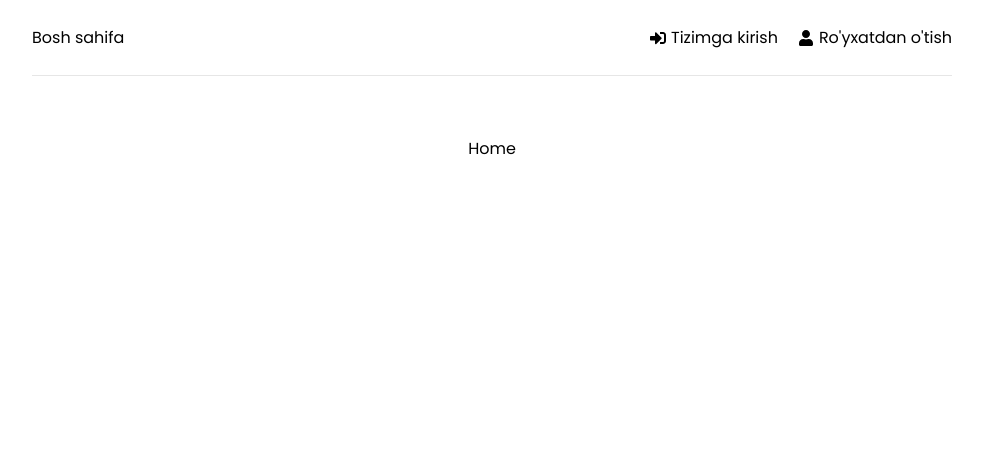
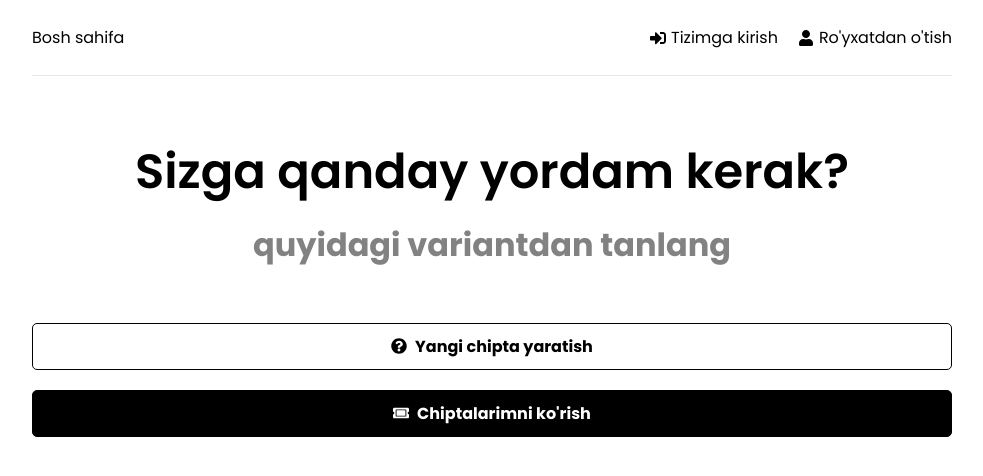
Before and after one commit to LazizbekDev/ticket-app, a React (Create React App) app in the folder client/: page / in a window 1280 px wide. Shown: the top 476 px of the page, without its empty margins (148-1131 px from the left). Built offline with nearby package versions, Linux system fonts and the light colour scheme.

Commit message:
initial home page

```diff
--- a/client/src/pages/Home.jsx
+++ b/client/src/pages/Home.jsx
@@ -1,10 +1,21 @@
-import React from "react";
+import { Link } from "react-router-dom";
+import { FaQuestionCircle, FaTicketAlt } from "react-icons/fa";
 
 const Home = () => {
     return (
-        <div>
-            Home
-        </div>
+        <>
+            <section className={'heading'}>
+                <h1>Sizga qanday yordam kerak?</h1>
+                <p>quyidagi variantdan tanlang</p>
+            </section>
+
+            <Link to={'/yangi-chipta'} className={'btn btn-reverse btn-block'}>
+                <FaQuestionCircle /> Yangi chipta yaratish
+            </Link>
+            <Link to={'/chiptalarim'} className={'btn btn-block'}>
+                <FaTicketAlt /> Chiptalarimni ko'rish
+            </Link>
+        </>
     );
 };
 
```
